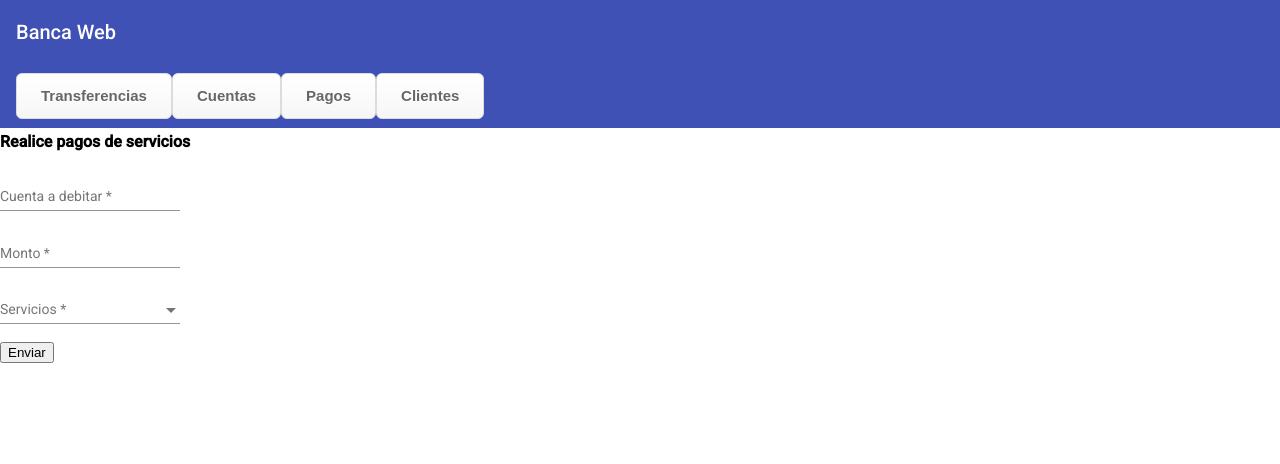
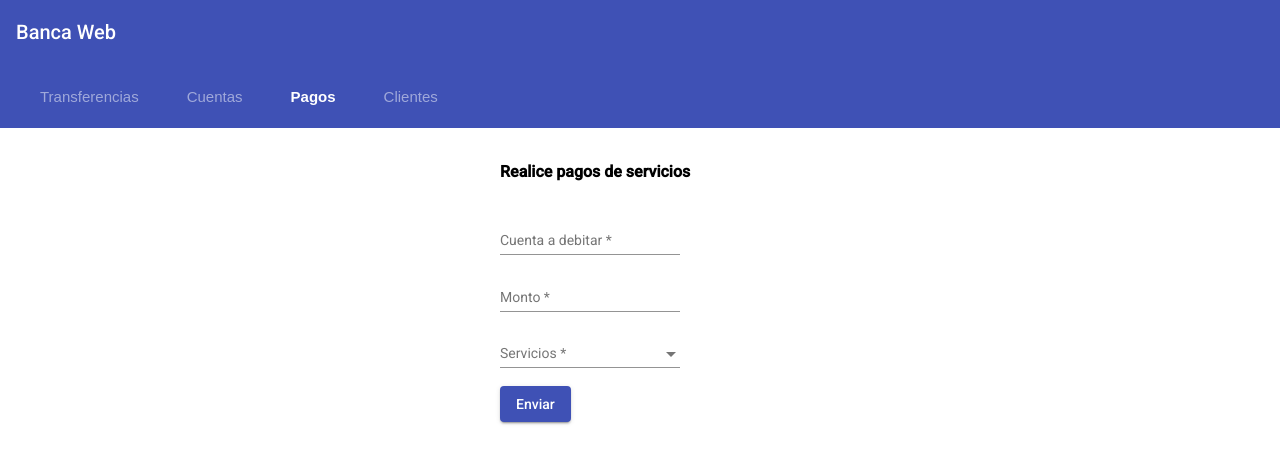
Before and after one commit to bryanPEREZ1497/banca, an Angular app: page /pagos in a window 1280 px wide. Shown: the top 464 px of the page. Built offline with nearby package versions, Linux system fonts and the light colour scheme.

Commit message:
Edito los estilos en nav y en pagos y transferencias

```diff
--- a/src/app/Components/pago/pago.component.css
+++ b/src/app/Components/pago/pago.component.css
@@ -0,0 +1,8 @@
+form{
+    margin-top: 30px;
+    margin-left: 500px;
+}
+h3{
+    margin-top: 30px;
+    margin-left: 500px;
+}
--- a/src/app/Components/pago/pago.component.html
+++ b/src/app/Components/pago/pago.component.html
@@ -1,6 +1,6 @@
 <h3><b>Realice pagos de servicios</b> </h3>
 
-<form (submit)="hacerPago()">
+<form >
     <mat-form-field>
         <mat-label>Cuenta a debitar</mat-label>
         <input matInput type="text" [(ngModel)]="camposDePago.cuenta_a_debitar" [ngModelOptions]="{standalone: true}"
@@ -22,6 +22,7 @@
         </mat-select>
     </mat-form-field>
     <br>
-    <input type="submit" value="Enviar">
+    <!-- <input type="submit" value="Enviar"> -->
+    <button color="primary" mat-raised-button (click)="hacerPago()">Enviar</button>
 
 </form>
--- a/src/app/Components/pago/pago.component.ts
+++ b/src/app/Components/pago/pago.component.ts
@@ -1,7 +1,5 @@
 import { Component, OnInit } from '@angular/core';
 import { PagoService } from '../../Services/pago.service';
-import { MatSnackBar } from '@angular/material/snack-bar';
-import { PageNotFoundComponent } from '../page-not-found/page-not-found.component';
 
 @Component({
   selector: 'app-pago',
@@ -21,8 +19,7 @@ export class PagoComponent implements OnInit {
   internet: number = 3;
 
   constructor(
-    private pagoService: PagoService,
-    private _snackBar: MatSnackBar
+    private pagoService: PagoService
   ) { }
 
   ngOnInit(): void {
@@ -34,16 +31,10 @@ export class PagoComponent implements OnInit {
       )
   }
   hacerPago() {
-    console.log(this.camposDePago);
     this.pagoService.hacerPago(this.camposDePago)
       .subscribe(
         res => console.log(res)
       )
   }
-  durationInSeconds = 5;
-  openSnackBar() {
-    this._snackBar.openFromComponent(PageNotFoundComponent, {
-      duration: this.durationInSeconds * 1000,
-    });
-  }
+
 }
--- a/src/app/Components/transferencia/transferencia.component.css
+++ b/src/app/Components/transferencia/transferencia.component.css
@@ -0,0 +1,8 @@
+.form{
+    margin-top: 30px;
+    margin-left: 500px;
+}
+h3{
+    margin-top: 30px;
+    margin-left: 500px;
+}
--- a/src/app/Components/transferencia/transferencia.component.html
+++ b/src/app/Components/transferencia/transferencia.component.html
@@ -1,5 +1,5 @@
 <h3><b>Realice su Transferencia</b> </h3>
-<form (submit)="hacerTransferencia()">
+<!-- <form (submit)="hacerTransferencia()">
     <input type="text" name="" id="benefactor" placeholder="Cuenta a debitar"
         [(ngModel)]="camposDeTransferencia.benefactor" [ngModelOptions]="{standalone: true}" required>
     <br>
@@ -13,16 +13,35 @@
         [ngModelOptions]="{standalone: true}">
     <br>
     <input type="submit" value="Enviar">
+</form> -->
+
+<div class="form">
+<form >
+    <mat-form-field>
+        <mat-label>Cuenta a debitar</mat-label>
+        <input matInput type="text" [(ngModel)]="camposDeTransferencia.benefactor" [ngModelOptions]="{standalone: true}"
+            required>
+    </mat-form-field>
+    <br>
+    <mat-form-field>
+        <mat-label>Cuenta del beneficiario</mat-label>
+        <input matInput type="text" [(ngModel)]="camposDeTransferencia.beneficiario" [ngModelOptions]="{standalone: true}"
+            required>
+    </mat-form-field>
+    <br>
+    <mat-form-field>
+        <mat-label>Monto</mat-label>
+        <input matInput type="number" [(ngModel)]="camposDeTransferencia.monto" [ngModelOptions]="{standalone: true}" required>
+    </mat-form-field>
+    <br>
+    <mat-form-field>
+        <mat-label>Motivo</mat-label>
+        <input matInput type="text" [(ngModel)]="camposDeTransferencia.motivo" [ngModelOptions]="{standalone: true}"
+            required>
+    </mat-form-field>
+    <br>
+    <!-- <input type="submit" value="Enviar"> -->
+    <button color="primary" mat-raised-button (click)="hacerTransferencia()">Enviar</button>
+
 </form>
-
-<!-- <div>
-    <h6>Cuentas</h6>
-    <ul id="lista-cuentas"></ul>
 </div>
-
-<div>
-    <h6>Busque una cuenta</h6>
-    <input type="text" name="" id="numeroCuenta" placeholder="Número de cuenta" required>
-    <button id="buscarCuenta">Buscar</button>
-    <div id="cuenta"></div>
-</div> -->
--- a/src/app/app.component.css
+++ b/src/app/app.component.css
@@ -10,38 +10,38 @@ a{
     padding-bottom: 1rem;
 } */
 
+
+.button {
+  /* box-shadow: inset 0 1px 0 0 #ffffff; */
+  /* background: #ffffff linear-gradient(to bottom, #ffffff 5%, #f6f6f6 100%); */
+  /* border-radius: 6px; */
+  /* border: 1px solid #dcdcdc; */
+  /* display: inline-block; */
+  /* cursor: pointer; */
+  color: rgba(255, 255, 255, 0.5);
+  font-family: Arial, sans-serif;
+  font-size: 15px;
+  /* font-weight: bold; */
+  padding: 6px 24px;
+  text-decoration: none;
+  /* text-shadow: 0 1px 0 #ffffff; */
+  outline: 0;
+}
   .activebutton {
-    box-shadow: inset 0 1px 0 0 #dcecfb;
-    background: #bddbfa linear-gradient(to bottom, #bddbfa 5%, #80b5ea 100%);
-    border-radius: 6px;
-    border: 1px solid #84bbf3;
-    display: inline-block;
-    cursor: pointer;
+    /* box-shadow: inset 0 1px 0 0 #dcecfb; */
+    /* background: #bddbfa linear-gradient(to bottom, #bddbfa 5%, #80b5ea 100%); */
+    /* border-radius: 6px; */
+    /* border: 1px solid #84bbf3; */
+    /* display: inline-block; */
+    /* cursor: pointer; */
     color: #ffffff;
     font-family: Arial, sans-serif;
     font-size: 15px;
     font-weight: bold;
     padding: 6px 24px;
     text-decoration: none;
-    text-shadow: 0 1px 0 #528ecc;
+    /* text-shadow: 0 1px 0 #528ecc; */
     outline: 0;
 
 
 }
-
-.button {
-  box-shadow: inset 0 1px 0 0 #ffffff;
-  background: #ffffff linear-gradient(to bottom, #ffffff 5%, #f6f6f6 100%);
-  border-radius: 6px;
-  border: 1px solid #dcdcdc;
-  display: inline-block;
-  cursor: pointer;
-  color: #666666;
-  font-family: Arial, sans-serif;
-  font-size: 15px;
-  font-weight: bold;
-  padding: 6px 24px;
-  text-decoration: none;
-  text-shadow: 0 1px 0 #ffffff;
-  outline: 0;
-}
```
